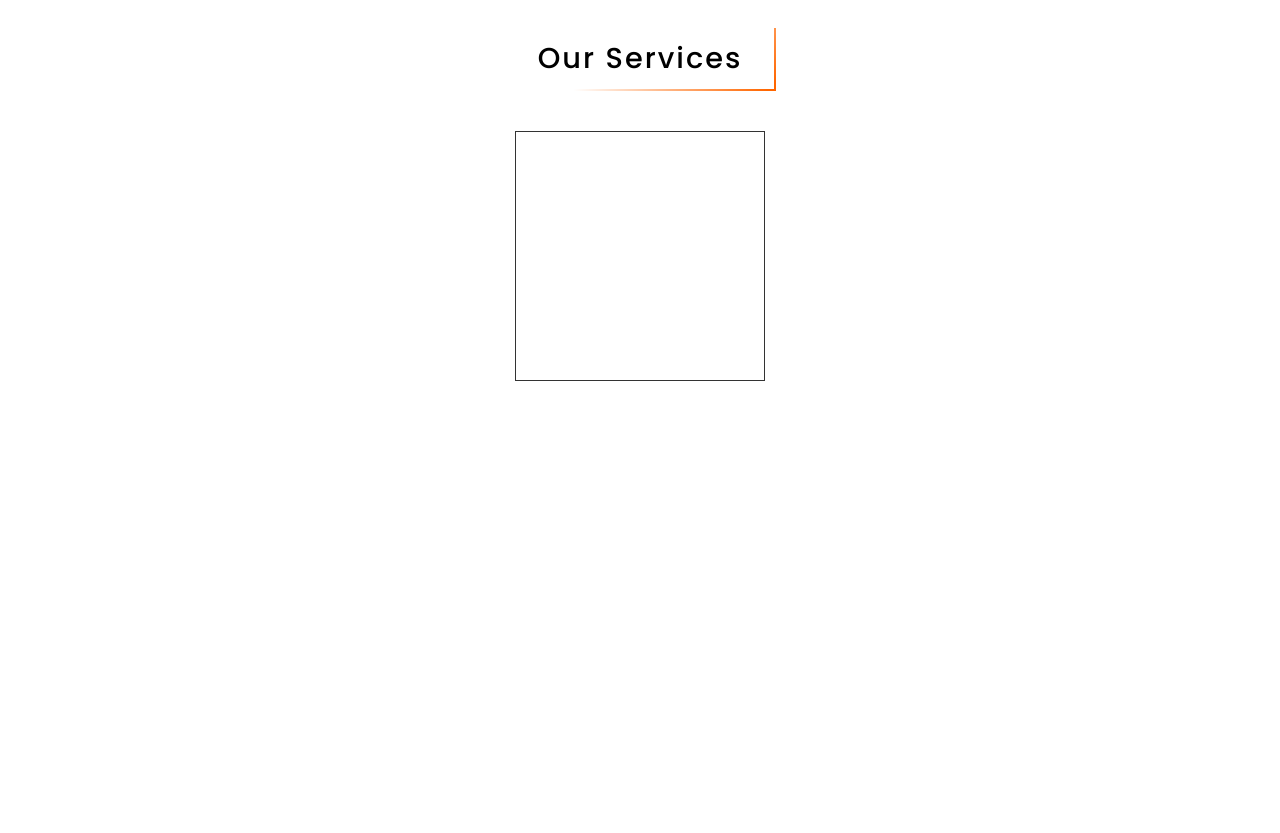
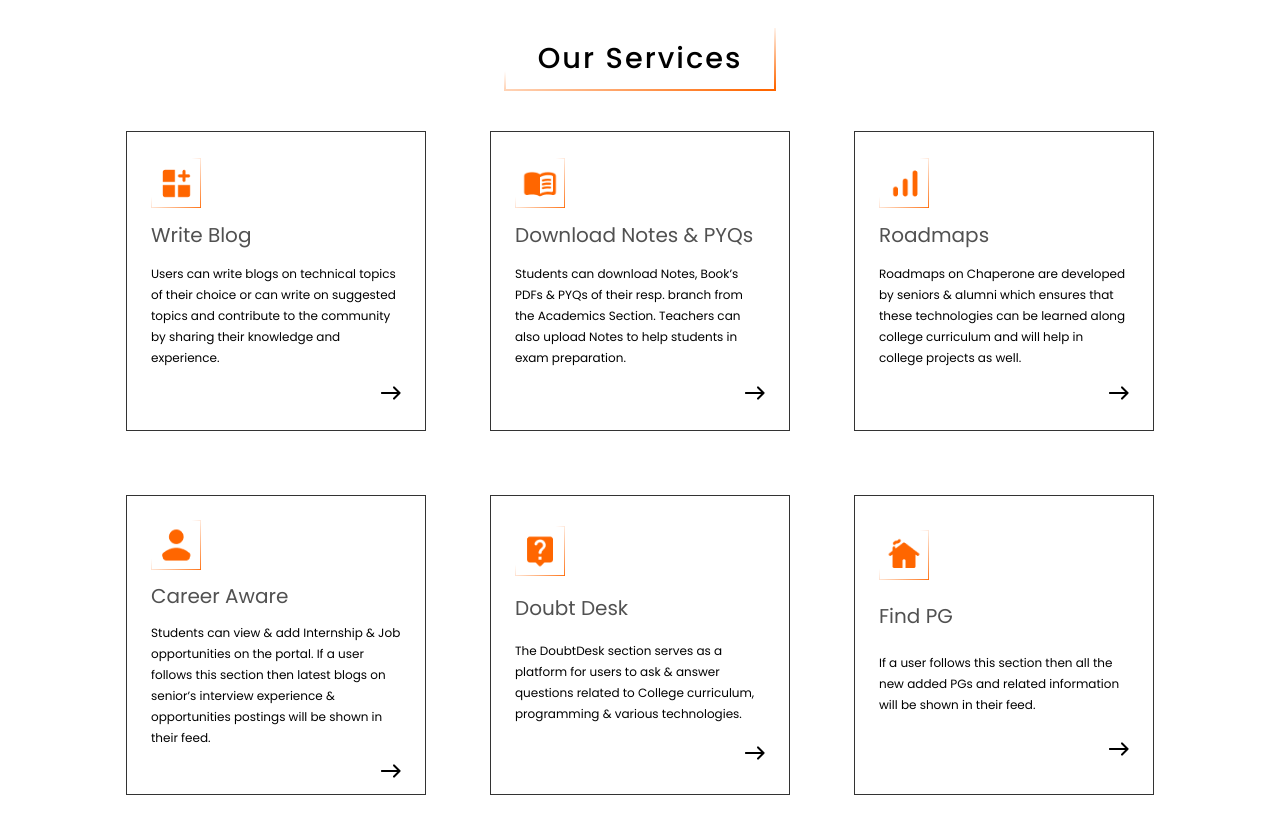
Before and after one commit to Devender00999/Chaperone-Frontend, a React (Create React App) app: page / in a window 1280 px wide. Shown: the part 820-1653 px from the top of the page. Before the commit the page ends 1249 px from the top, so only its background shows below. Built offline with nearby package versions, Linux system fonts and the light colour scheme.

Commit message:
added services in the home page

```diff
--- a/package.json
+++ b/package.json
@@ -10,6 +10,7 @@
     "react": "^17.0.2",
     "react-dom": "^17.0.2",
     "react-modal": "^3.14.4",
+    "react-router-dom": "^6.0.2",
     "react-scripts": "4.0.3",
     "styled-components": "^5.3.3",
     "web-vitals": "^1.1.2"
--- a/public/styles.css
+++ b/public/styles.css
@@ -8,7 +8,7 @@
   border-image-slice: 1;
   border-top: 0;
   border-image-source: linear-gradient(
-    136.37deg,
+    170deg,
     rgba(255, 102, 0, 0) 39.73%,
     #ff6600 97.72%
   );
--- a/src/components/Services.jsx
+++ b/src/components/Services.jsx
@@ -1,17 +1,65 @@
 import React from "react";
 import Service from "../styledComponents/ServiceCard/Service";
 import {
+  ServicesCards,
   ServicesContainer,
   ServicesHeading,
 } from "../styledComponents/ServiceCard/Service.styles";
 
 const Services = () => {
+  const services = [
+    {
+      icon: "/images/services/write-blog.png",
+      title: "Write Blog",
+      desc: "Users can write blogs on technical topics of their choice or can write on suggested topics and contribute to the community by sharing their knowledge and experience.",
+      link: "/",
+    },
+
+    {
+      icon: "/images/services/notes-pdf.png",
+      title: "Download Notes & PYQs",
+      desc: "Students can download Notes, Book’s PDFs & PYQs of their resp. branch from the Academics Section. Teachers can also upload Notes to help students in exam preparation.",
+      link: "/",
+    },
+
+    {
+      icon: "/images/services/roadmaps.png",
+      title: "Roadmaps",
+      desc: "Roadmaps on Chaperone are developed by seniors & alumni which ensures that these technologies can be learned along college curriculum and will help in college projects as well.",
+      link: "/",
+    },
+
+    {
+      icon: "/images/services/career-aware.png",
+      title: "Career Aware",
+      desc: "Students can view & add Internship & Job opportunities on the portal. If a user follows this section then latest blogs on senior’s interview experience & opportunities postings will be shown in their feed.",
+      link: "/",
+    },
+
+    {
+      icon: "/images/services/doubt-desk.png",
+      title: "Doubt Desk",
+      desc: "The DoubtDesk section serves as a platform for users to ask & answer questions related to College curriculum, programming & various technologies. ",
+      link: "/",
+    },
+
+    {
+      icon: "/images/services/find-pg.png",
+      title: "Find PG",
+      desc: "If a user follows this section then all the new added PGs and related information will be shown in their feed.",
+      link: "/",
+    },
+  ];
   return (
     <ServicesContainer>
       <ServicesHeading className="gradient-border">
         Our Services
       </ServicesHeading>
-      <Service></Service>
+      <ServicesCards>
+        {services.map((service) => (
+          <Service service={service} />
+        ))}
+      </ServicesCards>
     </ServicesContainer>
   );
 };
--- a/src/styledComponents/ServiceCard/Service.jsx
+++ b/src/styledComponents/ServiceCard/Service.jsx
@@ -1,10 +1,23 @@
 import React from "react";
-import { CardContainer } from "./Service.styles";
+import {
+  ServiceContainer,
+  ServiceDesc,
+  ServiceIcon,
+  ServiceLink,
+  ServiceTitle,
+} from "./Service.styles";
 
-const Service = () => {
-  return <CardContainer>
-
-  </CardContainer>;
+const Service = ({ service }) => {
+  return (
+    <ServiceContainer>
+      <ServiceIcon className="gradient-border" src={service.icon} />
+      <ServiceTitle>{service.title}</ServiceTitle>
+      <ServiceDesc>{service.desc}</ServiceDesc>
+      <ServiceLink href={service.link}>
+        <img src="/images/common/arrow.png" alt="Arrow" />
+      </ServiceLink>
+    </ServiceContainer>
+  );
 };
 
 export default Service;
--- a/src/styledComponents/ServiceCard/Service.styles.jsx
+++ b/src/styledComponents/ServiceCard/Service.styles.jsx
@@ -7,6 +7,14 @@
   flex-direction: column;
   align-items: center;
   padding: 3rem 0;
+`;
+
+export const ServicesCards = styled.div`
+  display: flex;
+  flex-wrap: wrap;
+  justify-content: center;
+  row-gap: 4rem;
+  column-gap: 4rem;
 `;
 
 export const ServicesHeading = styled.h1`
@@ -24,11 +32,47 @@
   margin-bottom: 2.5rem;
 `;
 
-export const CardContainer = styled.div`
-  width: 250px;
-  height: 250px;
+export const ServiceContainer = styled.div`
+  width: 300px;
+  height: 300px;
+  display: flex;
+  flex-direction: column;
+  padding: 1.5rem;
+  justify-content: space-evenly;
   background: #ffffff;
   border: 1px solid rgba(0, 0, 0, 0.8);
 `;
 
-// export
+export const ServiceIcon = styled.img`
+  width: 50px;
+  height: 50px;
+  margin-bottom: 1rem;
+`;
+
+export const ServiceTitle = styled.h2`
+  font-family: Poppins;
+  font-size: 1.25rem;
+  font-style: normal;
+  font-weight: 400;
+  line-height: 1;
+  letter-spacing: 0px;
+  text-align: left;
+  color: #515151;
+  padding-bottom: 1rem;
+`;
+
+export const ServiceDesc = styled.p`
+  font-family: Poppins;
+  font-size: 12px;
+  font-style: normal;
+  font-weight: 400;
+  line-height: 21px;
+  letter-spacing: 0px;
+  text-align: left;
+`;
+
+export const ServiceLink = styled.a`
+  text-decoration: none;
+  align-self: flex-end;
+  margin-top: 1rem;
+`;
```
Also changed, not shown: public/images/common/arrow.png (added), 1 other file (tests, documents, lock files or other folders).
